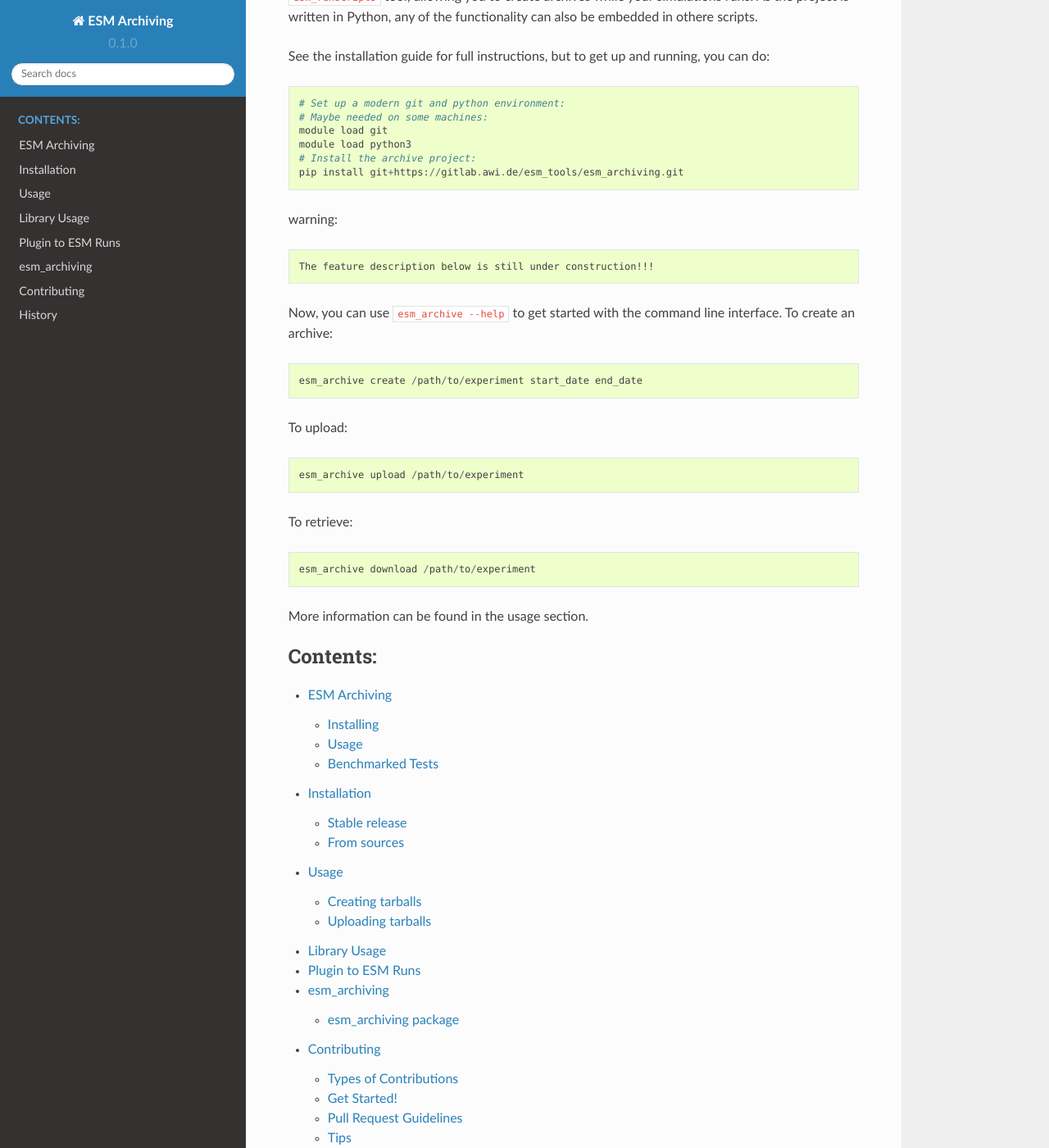
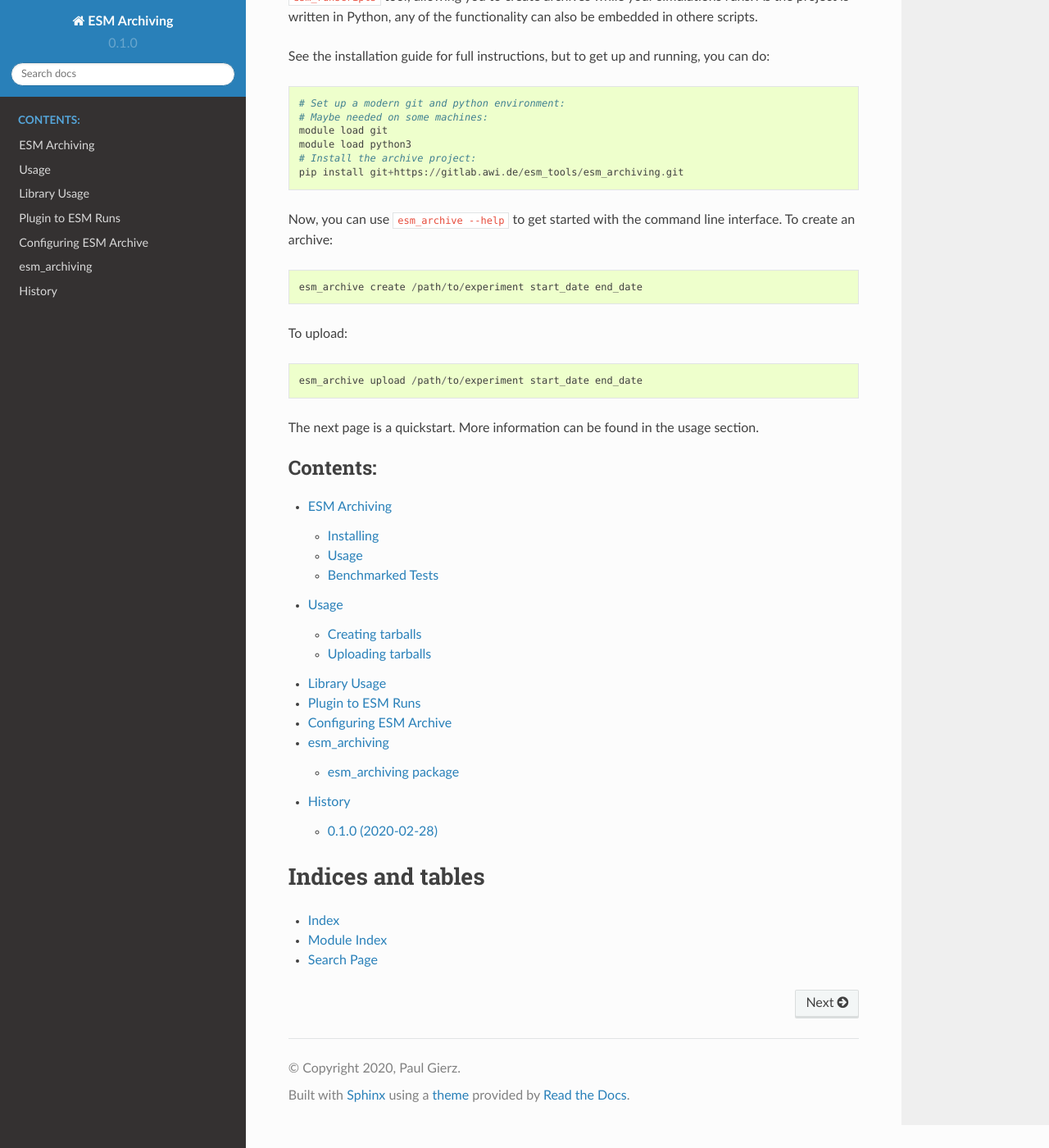
Before and after one commit to esm-tools/esm_archiving, a Sphinx documentation site: the page built from docs/index.rst, in a window 1280 px wide and 1400 px high, scrolled down 249 px. Shown: the whole window at 82% size. Built offline with Sphinx 7.4.7 and the Read the Docs theme 2.0.0, drawn with Linux system fonts in a browser that asks for light colours.

Commit message:
fixup docs, add config parts

```diff
--- a/docs/contributing.rst
+++ /dev/null
@@ -1 +0,0 @@
-.. include:: ../CONTRIBUTING.rst
--- a/docs/index.rst
+++ b/docs/index.rst
@@ -9,7 +9,8 @@ tool; allowing you to create archives while your simulations runs. As the
 project is written in Python, any of the functionality can also be embedded in
 othere scripts.
 
-See the installation guide for full instructions, but to get up and running, you can do::
+See the installation guide for full instructions, but to get up and running,
+you can do::
 
     # Set up a modern git and python environment:
     # Maybe needed on some machines:
@@ -19,10 +20,6 @@ See the installation guide for full instructions, but to get up and running, you
     pip install git+https://gitlab.awi.de/esm_tools/esm_archiving.git
 
 
-warning::
-
-    The feature description below is still under construction!!!
-
 Now, you can use ``esm_archive --help`` to get started with the command line
 interface. To create an archive::
 
@@ -30,13 +27,11 @@ interface. To create an archive::
 
 To upload::
 
-    esm_archive upload /path/to/experiment
+    esm_archive upload /path/to/experiment start_date end_date
 
-To retrieve::
 
-    esm_archive download /path/to/experiment
-
-More information can be found in the usage section.
+The next page is a quickstart. More information can be found in the usage
+section.
 
 
 .. toctree::
@@ -44,10 +39,9 @@ More information can be found in the usage section.
    :caption: Contents:
 
    readme
-   installation
    usage
+   configuration
    modules
-   contributing
    authors
    history
 
```
Also changed, not shown: docs/configuration.rst (added, +25 -0 lines), docs/esm_archiving.rst (+24 -16 lines), docs/installation.rst (deleted, +0 -51 lines), 3 other files.
